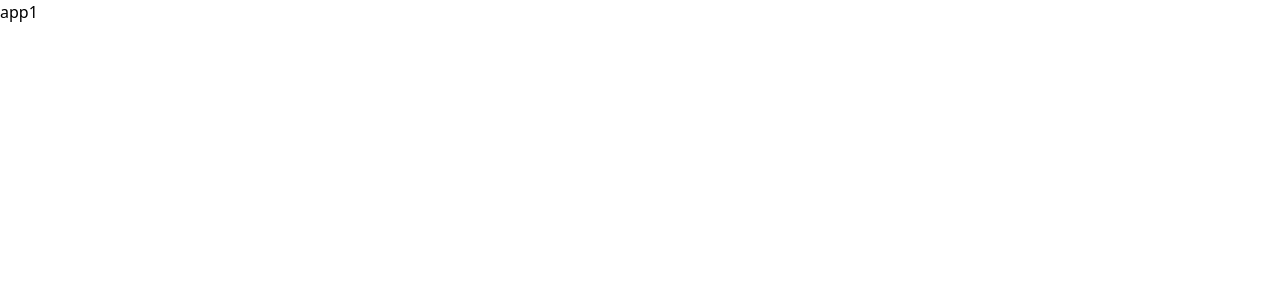
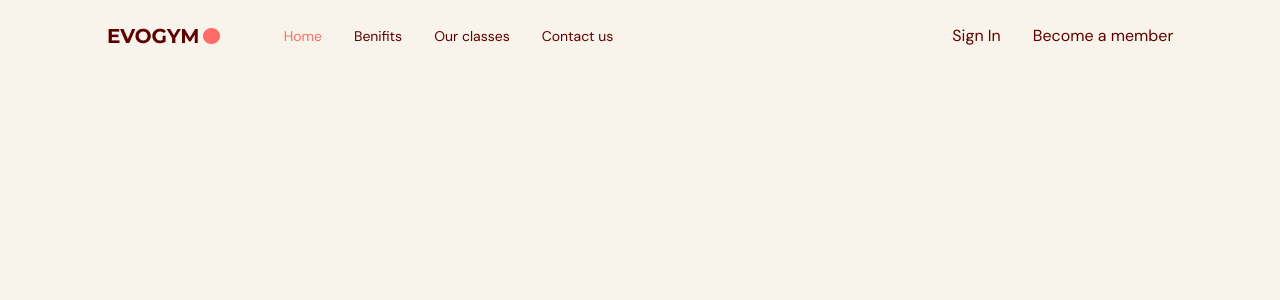
Before and after one commit to rahulsharma0212/gym-typescript, a React (Vite) app: page / in a window 1280 px wide. Shown: the top 300 px of the page. Built offline with nearby package versions, Linux system fonts and the light colour scheme.

Commit message:
navbar menu finished

```diff
--- a/package.json
+++ b/package.json
@@ -13,7 +13,7 @@
     "@heroicons/react": "^2.0.18",
     "framer-motion": "^10.16.2",
     "react": "^18.2.0",
-    "react-anchor-link-smooth-scroll": "^1.0.2",
+    "react-anchor-link-smooth-scroll": "^1.0.12",
     "react-dom": "^18.2.0"
   },
   "devDependencies": {
--- a/prettier.config.cjs
+++ /dev/null
@@ -1,3 +0,0 @@
-module.exports = {
-    plugins: [require('prettier-plugin-tailwindcss')],
-};
--- a/src/App.tsx
+++ b/src/App.tsx
@@ -1,5 +1,15 @@
+import { useState } from "react";
+import Navbar from "@/scenes/navbar";
 function App() {
-    return <div className="app">app1</div>;
+    const [selectedPage, setSelectedPage] = useState<string>("home");
+    return (
+        <div className="app bg-gray-20 ">
+            <Navbar
+                selectedPage={selectedPage}
+                setSelectedPage={setSelectedPage}
+            />
+        </div>
+    );
 }
 
 export default App;
--- a/src/index.css
+++ b/src/index.css
@@ -1,3 +1,15 @@
+@import url("https://fonts.googleapis.com/css2?family=DM+Sans:wght@400;700&family=Montserrat:wght@700&display=swap");
+
 @tailwind base;
 @tailwind components;
 @tailwind utilities;
+
+html,
+body,
+#root,
+.app {
+  height: 100%;
+  width: 100%;
+  font-family: "DM Sans", sans-serif;
+  @apply text-gray-500;
+}
--- /dev/null
+++ b/src/scenes/navbar/Link.tsx
@@ -0,0 +1,27 @@
+import AnchorLink from "react-anchor-link-smooth-scroll";
+
+type Props = {
+    page: string;
+    selectedPage: string;
+    setSelectedPage: (value: string) => void;
+};
+
+const Link = ({ page, selectedPage, setSelectedPage }: Props) => {
+    const lowerCasePage = page.toLowerCase().replace(/ /g, "");
+
+    return (
+        <AnchorLink
+            className={`${
+                selectedPage === lowerCasePage ? "text-primary-500" : ""
+            } transition duration-500 hover:text-primary-300`}
+            href={`#${lowerCasePage}`}
+            onClick={() => {
+                setSelectedPage(lowerCasePage);
+            }}
+        >
+            {page}
+        </AnchorLink>
+    );
+};
+
+export default Link;
--- /dev/null
+++ b/src/scenes/navbar/index.tsx
@@ -0,0 +1,56 @@
+import { useState } from "react";
+import { Bars3Icon, XMarkIcon } from "@heroicons/react/24/solid";
+import Logo from "@/assets/Logo.png";
+import Link from "./Link";
+
+type Props = {
+    selectedPage: string;
+    setSelectedPage: (value: string) => void;
+};
+
+const index = ({ selectedPage, setSelectedPage }: Props) => {
+    const flexBetween = "flex justify-between items-center";
+    return (
+        <nav>
+            <div className={`${flexBetween} fixed top-0 z-30 w-full py-6`}>
+                <div className="mx-auto w-5/6">
+                    <div className={`${flexBetween} gap-16 `}>
+                        {/* LEFT SIDE */}
+                        <img src={Logo} alt="logo" />
+                        {/* RIGHT SIDE */}
+                        <div className={`${flexBetween} w-full`}>
+                            <div className={`${flexBetween} gap-8 text-sm`}>
+                                <Link
+                                    page="Home"
+                                    selectedPage={selectedPage}
+                                    setSelectedPage={setSelectedPage}
+                                />
+                                <Link
+                                    page="Benifits"
+                                    selectedPage={selectedPage}
+                                    setSelectedPage={setSelectedPage}
+                                />
+                                <Link
+                                    page="Our classes"
+                                    selectedPage={selectedPage}
+                                    setSelectedPage={setSelectedPage}
+                                />
+                                <Link
+                                    page="Contact us"
+                                    selectedPage={selectedPage}
+                                    setSelectedPage={setSelectedPage}
+                                />
+                            </div>
+                            <div className={`${flexBetween} gap-8`}>
+                                <p>Sign In</p>
+                                <button>Become a member</button>
+                            </div>
+                        </div>
+                    </div>
+                </div>
+            </div>
+        </nav>
+    );
+};
+
+export default index;
```
Also changed, not shown: prettier.config.mjs (added, +7 -0 lines), tailwind.config.js (+7 -6 lines), 1 other file (tests, documents, lock files or other folders).
